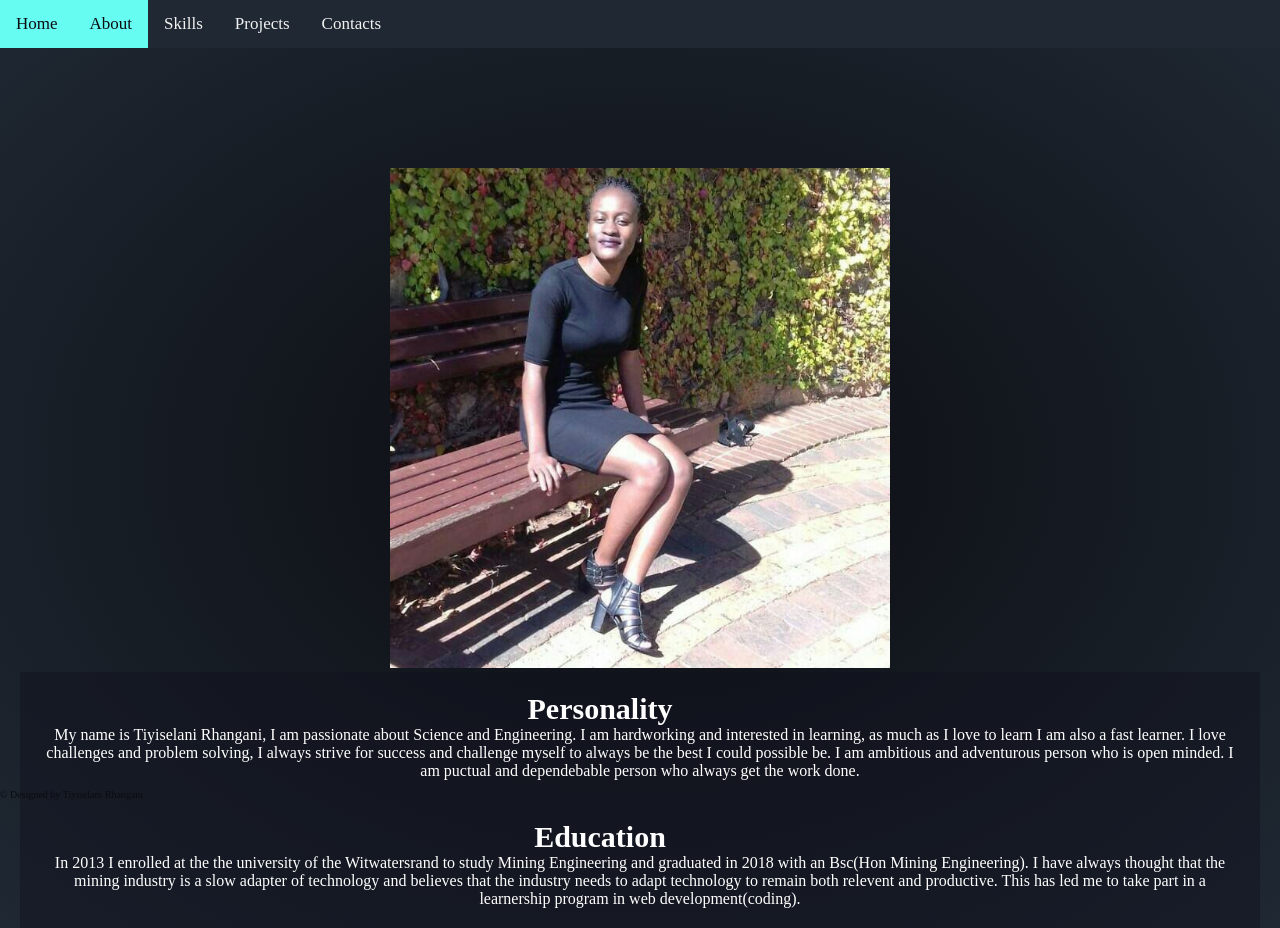
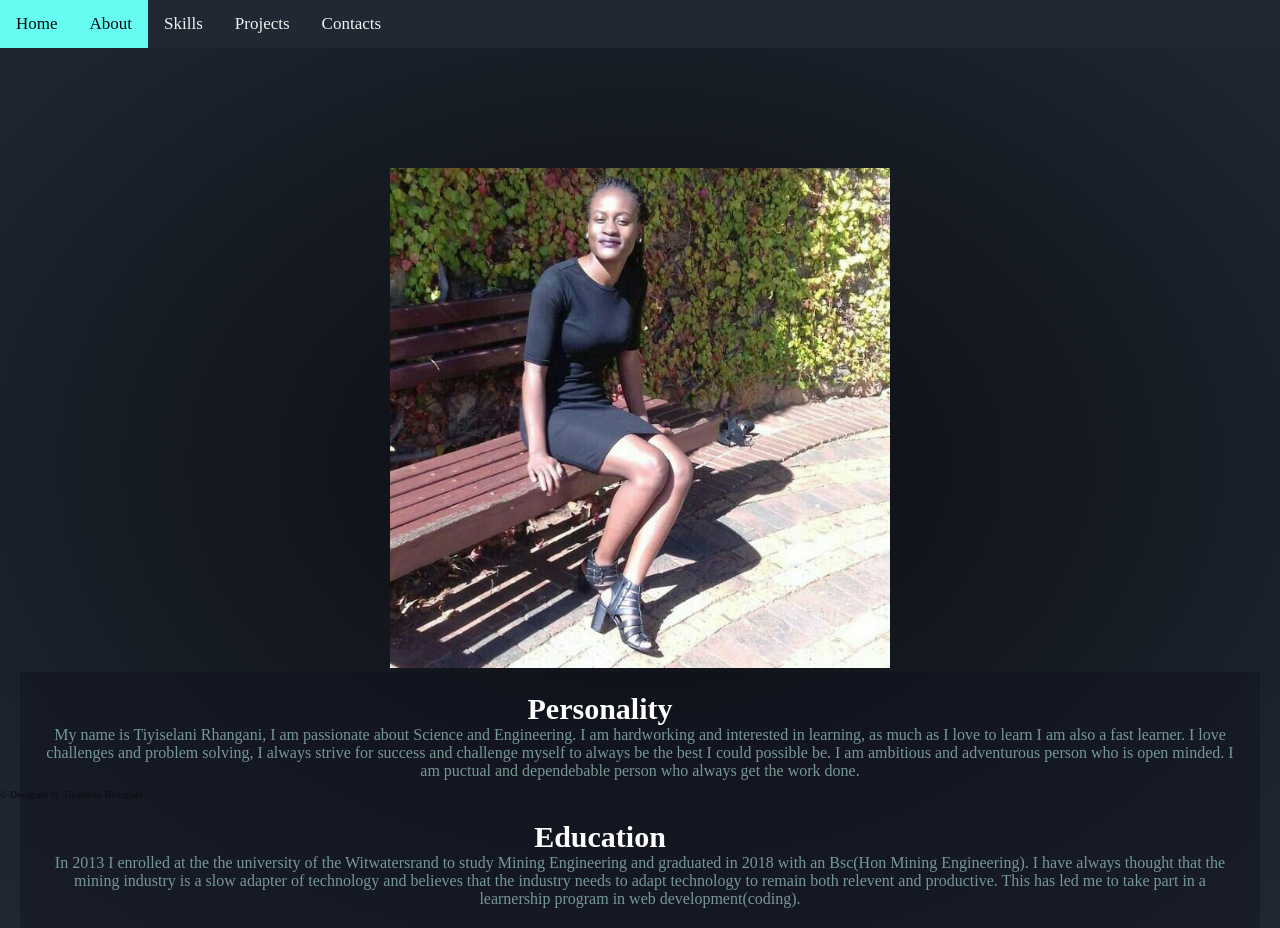
Before and after one commit to Concellia/Concellia.github.io, a plain HTML site: page about.html in a window 1280 px wide. Drawn offline with Linux system fonts and the light colour scheme.

Commit message:
color change

```diff
--- a/nav.css
+++ b/nav.css
@@ -128,14 +128,14 @@ html{
       #aboutme{
           flex: 1;
          background-color: rgba(16, 16, 29, 0.452);
-         color: white;
+         color:#769796;
          padding: 20px;
          }
          #Education{
              flex: 1;
              background-color: rgba(16, 16, 29, 0.452);
              padding: 20px;
-             color: white;
+             color: #769796
          }
       /* ....About */
 
```
